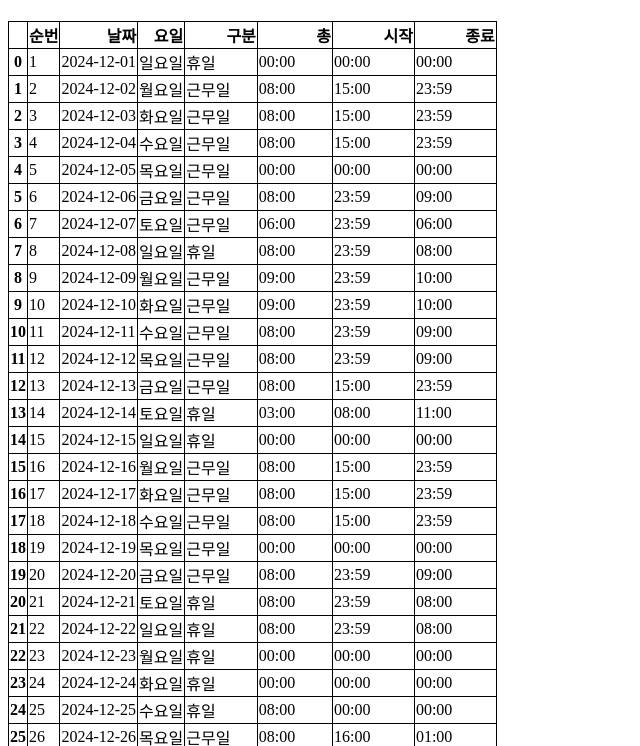
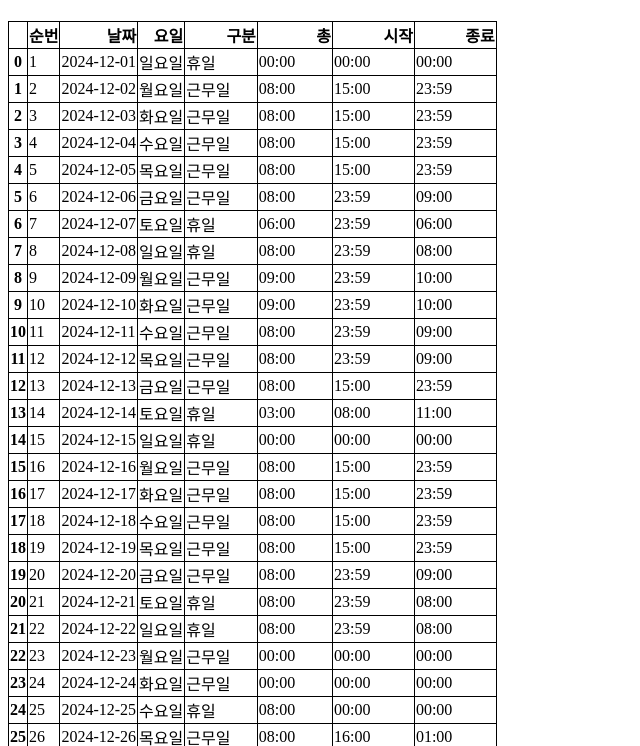
Before and after one commit to Ningbbang/ningbbang.github.io, a plain HTML site: page index.html in a window 1280 px wide. Shown: the part 54-800 px from the top of the page, without its empty margins (0-640 px from the left). Drawn offline with Linux system fonts and the light colour scheme.

Commit message:
Update index.html

```diff
--- a/index.html
+++ b/index.html
@@ -73,9 +73,9 @@
       <td>2024-12-05</td>
       <td>목요일</td>
       <td>근무일</td>
-      <td>00:00</td>
-      <td>00:00</td>
-      <td>00:00</td>
+      <td>08:00</td>
+      <td>15:00</td>
+      <td>23:59</td>
     </tr>
     <tr>
       <th>5</th>
@@ -92,7 +92,7 @@
       <td>7</td>
       <td>2024-12-07</td>
       <td>토요일</td>
-      <td>근무일</td>
+      <td>휴일</td>
       <td>06:00</td>
       <td>23:59</td>
       <td>06:00</td>
@@ -213,9 +213,9 @@
       <td>2024-12-19</td>
       <td>목요일</td>
       <td>근무일</td>
-      <td>00:00</td>
-      <td>00:00</td>
-      <td>00:00</td>
+      <td>08:00</td>
+      <td>15:00</td>
+      <td>23:59</td>
     </tr>
     <tr>
       <th>19</th>
@@ -252,7 +252,7 @@
       <td>23</td>
       <td>2024-12-23</td>
       <td>월요일</td>
-      <td>휴일</td>
+      <td>근무일</td>
       <td>00:00</td>
       <td>00:00</td>
       <td>00:00</td>
@@ -262,7 +262,7 @@
       <td>24</td>
       <td>2024-12-24</td>
       <td>화요일</td>
-      <td>휴일</td>
+      <td>근무일</td>
       <td>00:00</td>
       <td>00:00</td>
       <td>00:00</td>
```
